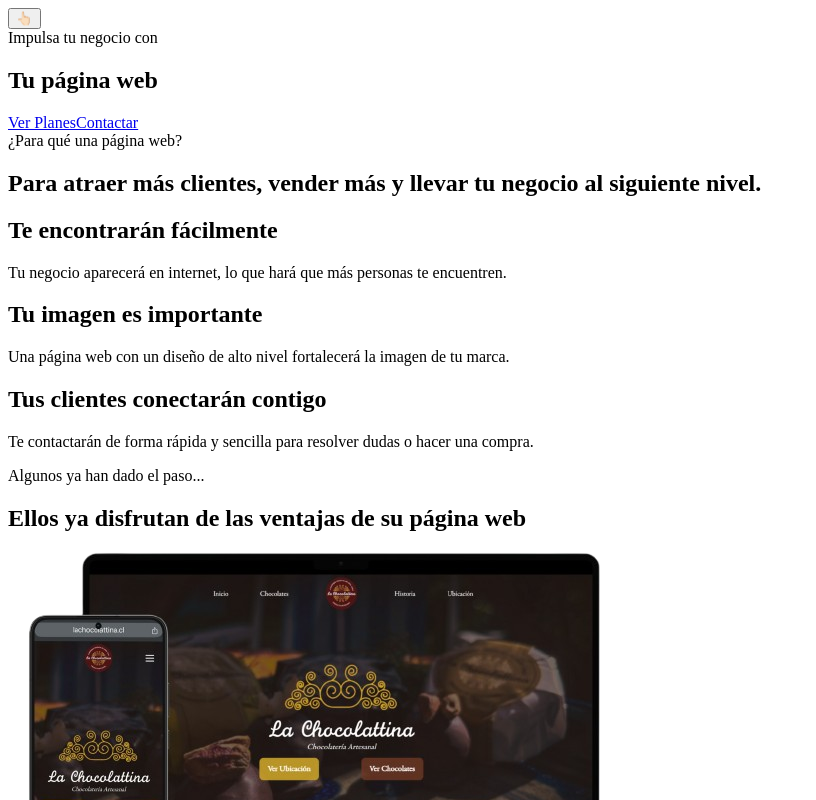
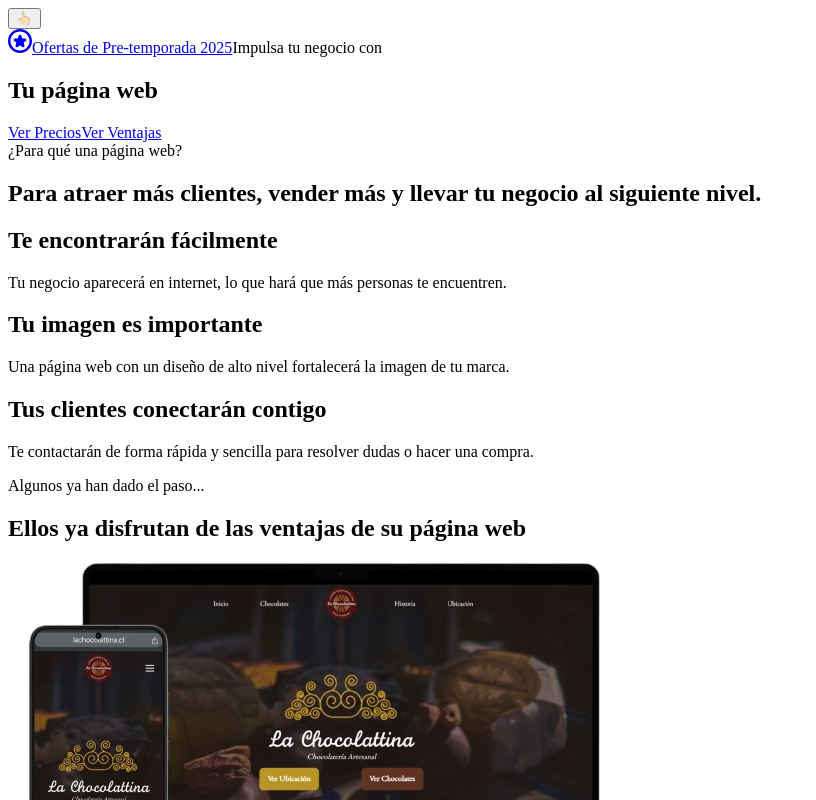
Before and after one commit to imjoaquincancino/react-portfolio, a Next.js app: page /Home in a window 1280 px wide. Shown: the top 800 px of the page, without its empty margins (0-816 px from the left). Built offline with nearby package versions, Linux system fonts and the light colour scheme.

Commit message:
2025 campaign and other lil changes

```diff
--- a/src/components/Inicio.jsx
+++ b/src/components/Inicio.jsx
@@ -1,10 +1,12 @@
 import { ArrowDown } from "lucide-react";
+import CTAhome from "./campaign/CTAhome";
 export function Inicio() {
   return (
     <section className="flex h-screen items-center justify-center px-4">
       <div className="bg-gradient-to-l from-[#4840de60] to-[#8233a960] w-3/4 max-w-xl absolute rotate-[-7deg] z-0 blur-[160px] rounded-full h-96 md:h-80"></div>
       <div className="z-10 animate__animated animate__fadeIn">
-        <header className="flex flex-col items-center justify-center gap-16">
+        <header className="flex flex-col items-center justify-center">
+          <CTAhome />
           <span className="text-5xl sm:text-6xl md:text-7xl font-bold text-center">
             Impulsa tu negocio con{" "}
             <h1 className="block text-center">
@@ -13,19 +15,18 @@ export function Inicio() {
               </strong>
             </h1>
           </span>
-          <nav className="flex flex-col sm:flex-row gap-8 sm:gap-12">
+          <nav className="mt-16 flex flex-col sm:flex-row gap-8 sm:gap-36">
             <a
-              className="rounded-full bg-gradient-to-tr from-brand to-green-400 text-xl md:text-2xl font-bold py-2 px-6  hover:scale-105 transition-all duration-300 text-center"
+              className="rounded-2xl bg-gradient-to-tr from-brand to-green-400 text-2xl font-bold py-2 px-6 hover:scale-105 transition-all duration-300 text-center"
               href="#planes"
             >
-              Ver Planes
+              Ver Precios
             </a>
             <a
-              className="rounded-full border text-xl md:text-2xl font-semibold py-2 px-6 hover:scale-105 transition-all duration-300 hover:bg-white hover:bg-opacity-30 text-center"
-              href="https://wa.me/56965926195"
-              target="_blank"
+              className="rounded-2xl border text-2xl font-semibold py-2 px-6 hover:scale-105 transition-all duration-300 hover:bg-white hover:bg-opacity-30 text-center"
+              href="#beneficios"
             >
-              Contactar
+              Ver Ventajas
             </a>
           </nav>
         </header>
--- a/src/components/Planes.jsx
+++ b/src/components/Planes.jsx
@@ -48,8 +48,8 @@ function PlanCard({
         </h2>
 
         {example && (
-          <span style={{ color: color }} className="mt-2 font-semibold">
-            <a href={example}>Ver página de ejemplo</a>
+          <span style={{ color: color }} className="mt-2 font-bold underline underline-offset-4">
+            <a target="_blank" href={example}>Ver un ejemplo</a>
           </span>
         )}
 
--- /dev/null
+++ b/src/components/campaign/CTAhome.jsx
@@ -0,0 +1,27 @@
+export default function CTAhome() {
+  return (
+    <span className="relative inline-flex overflow-hidden rounded-full p-[1px] mb-6">
+      <span className="absolute inset-[-1000%] animate-[spin_2s_linear_infinite] bg-[conic-gradient(from_90deg_at_50%_50%,#7610F8_0%,#500da5_50%,#5031af_100%)]"></span>
+      <a
+        href="#planes"
+        className="font-mono font-bold inline-flex items-center justify-center text-xs sm:text-sm w-fit bg-gradient-to-br from-brand/20 to-brand/10 mx-auto py-2 px-3 md:px-6  rounded-full cursor-pointer bg-gray-800 text-white/80 backdrop-blur-3xl whitespace-nowrap"
+      >
+        <svg
+          width="24"
+          height="24"
+          viewBox="0 0 24 24"
+          fill="currentColor"
+          xmlns="http://www.w3.org/2000/svg"
+          className="h-4"
+        >
+          <path
+            fillRule="evenodd"
+            clipRule="evenodd"
+            d="M24 12C24 18.6274 18.6274 24 12 24C5.37258 24 0 18.6274 0 12C0 5.37258 5.37258 0 12 0C18.6274 0 24 5.37258 24 12ZM21.5 12C21.5 17.2467 17.2467 21.5 12 21.5C6.75329 21.5 2.5 17.2467 2.5 12C2.5 6.75329 6.75329 2.5 12 2.5C17.2467 2.5 21.5 6.75329 21.5 12ZM14.24 9.40745L16.918 9.40755C18.3564 9.4076 18.9545 11.2483 17.7908 12.0939L15.6244 13.668L16.4518 16.2149C16.8963 17.583 15.3305 18.7206 14.1667 17.8752L12.0001 16.3012L9.83355 17.8752C8.66976 18.7206 7.10396 17.583 7.54842 16.2149L8.37585 13.668L6.20942 12.0939C5.04569 11.2483 5.64378 9.4076 7.08226 9.40755L9.76019 9.40745L10.5878 6.86061C11.0324 5.49255 12.9678 5.49255 13.4124 6.86061L14.24 9.40745Z"
+          ></path>
+        </svg>
+        Ofertas de Pre-temporada 2025
+      </a>
+    </span>
+  );
+}
--- a/src/utils/planes/mini.json
+++ b/src/utils/planes/mini.json
@@ -2,6 +2,7 @@
     "name": "Esencial (Mini Web)",
     "description": "La mejor opción para quienes buscan tener presencia online con la esencial para vender.",
     "price": "30.000",
+    "example": "https://dondepanchoensenada.cl",
     "beforePrice": "50.000",
     "wspLink": "https://api.whatsapp.com/send?phone=56965926195&text=Hola%2C%20me%20interesa%20el%20plan%20Esencial.",
     "features": [
```
